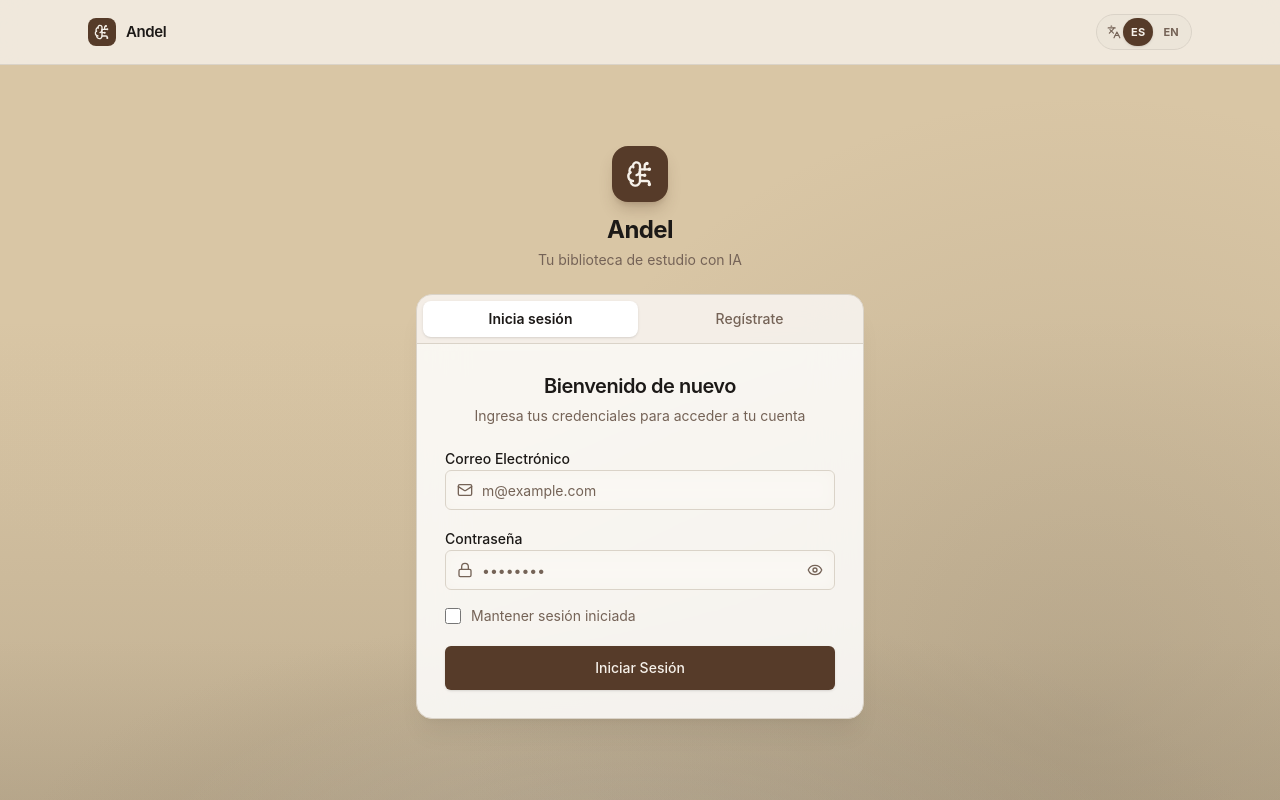
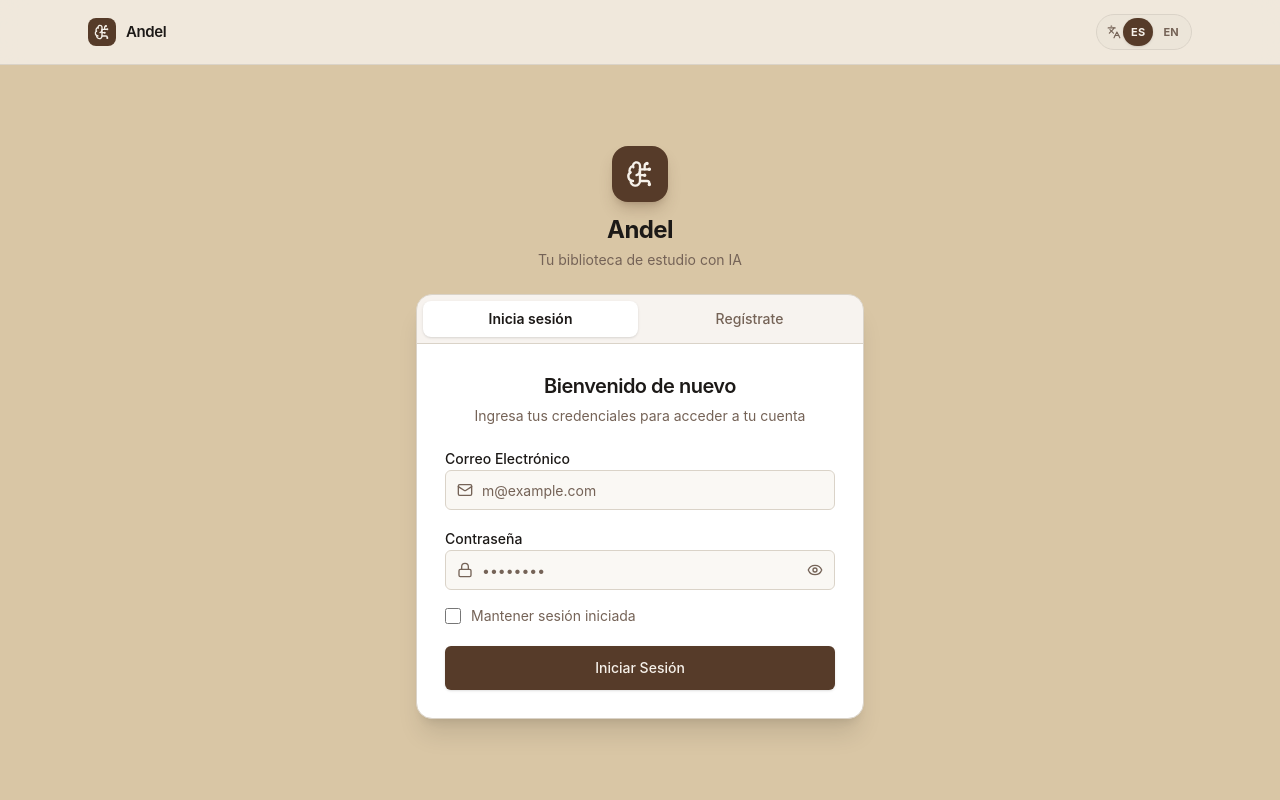
Before and after one commit to juanklv2003/questbook, a React (Vite) app in the folder frontend/: page / in a window 1280 px wide. Built offline with nearby package versions, Linux system fonts and the light colour scheme; no server answers.

Commit message:
feat(auth): flat beige entry screen without background decoration

```diff
--- a/frontend/src/App.tsx
+++ b/frontend/src/App.tsx
@@ -70,13 +70,12 @@ function App() {
   }
 
   if (!isAuthenticated) {
-    // Pantalla de acceso: usa la misma decoración que el resto de la app
-    // (marca, resplandor y patrón persistido) para una entrada coherente.
+    // Pantalla de acceso: SIEMPRE la arena de la marca (el marrón clarito/beige
+    // de la web) y sin decoración de fondo (ni resplandor ni patrón).
+    // `bg-auth-backdrop` es un token FIJO: no usa --brand a propósito, así la
+    // entrada se ve igual para todos sin importar el tema elegido en Ajustes.
     return (
-      <div className="flex h-screen flex-col bg-background text-foreground font-sans selection:bg-primary/20">
-        <BrandBackground />
-        <AmbientGlow />
-        <PatternLayer pattern={pattern} />
+      <div className="flex h-screen flex-col bg-auth-backdrop font-sans selection:bg-primary/20">
         <header className="sticky top-0 z-50 w-full border-b bg-background/80 backdrop-blur-md">
           <div className="container mx-auto flex h-16 w-full max-w-6xl items-center justify-between px-4 sm:px-6">
             <div className="flex items-center gap-2.5">
--- a/frontend/src/components/containers/AuthContainer.tsx
+++ b/frontend/src/components/containers/AuthContainer.tsx
@@ -12,10 +12,14 @@ type AuthView = 'login' | 'register';
 /**
  * Entrada a la app: marca + tarjeta de acceso que conmuta Login/Registro.
  *
- * El fondo (marca, resplandor y patrón) y el header viven en App; acá solo se
- * compone la tarjeta. `min-h-full` (no `min-h-screen`) deja que el contenedor
- * de scroll de App centre en pantallas altas y permita scroll en las bajas:
- * el registro (3 campos + hint) ya no se corta en un móvil de 640px de alto.
+ * El fondo (arena fijo, sin decoración de fondo) y el header viven en App; acá
+ * solo se compone la tarjeta. La tarjeta es una superficie sólida (`bg-card`)
+ * con su propio color de texto: sobre un fondo plano el glass ya no aportaba
+ * nada y su opacidad bajaba el contraste de inputs y labels.
+ *
+ * `min-h-full` (no `min-h-screen`) deja que el contenedor de scroll de App
+ * centre en pantallas altas y permita scroll en las bajas: el registro (3
+ * campos + hint) ya no se corta en un móvil de 640px de alto.
  */
 export const AuthContainer: React.FC = () => {
   const { t } = useLanguage();
@@ -31,7 +35,8 @@ export const AuthContainer: React.FC = () => {
   return (
     <div className="flex min-h-full flex-col items-center justify-center px-4 py-8 sm:py-10">
       <div className="w-full max-w-md">
-        {/* Marca: mismo símbolo y color que la topbar de la app. */}
+        {/* Marca: mismo símbolo y color que la topbar de la app (marrón + crema),
+            que lee bien sobre el fondo arena. */}
         <div className="mb-6 flex flex-col items-center gap-3 text-center">
           <div className="flex h-14 w-14 items-center justify-center rounded-2xl bg-primary text-primary-foreground shadow-lg shadow-primary/25">
             <BrainCircuit className="h-7 w-7" aria-hidden="true" />
@@ -42,8 +47,9 @@ export const AuthContainer: React.FC = () => {
           </div>
         </div>
 
-        {/* Tarjeta de acceso: glass sobre el fondo de marca. */}
-        <div className="overflow-hidden rounded-2xl border bg-card/85 shadow-xl shadow-black/5 backdrop-blur-xl">
+        {/* Tarjeta de acceso: superficie sólida sobre el arena, para máximo
+            contraste de inputs, labels y del CTA marrón. */}
+        <div className="overflow-hidden rounded-2xl border bg-card text-foreground shadow-xl shadow-black/10">
           <div
             role="tablist"
             aria-label={t('auth.tabsLabel')}
--- a/frontend/src/index.css
+++ b/frontend/src/index.css
@@ -28,6 +28,11 @@
   --color-border: hsl(var(--border));
   --color-input: hsl(var(--input));
   --color-ring: hsl(var(--ring));
+
+  /* Fondo de la pantalla de acceso: arena fija (mismo valor que el preset
+     "arena" de lib/theme.ts). No sigue el tema elegido en Ajustes a propósito:
+     la entrada se ve igual para todos. */
+  --color-auth-backdrop: #d9c6a5;
 
   --radius-lg: var(--radius);
   --radius-md: calc(var(--radius) - 2px);
```
